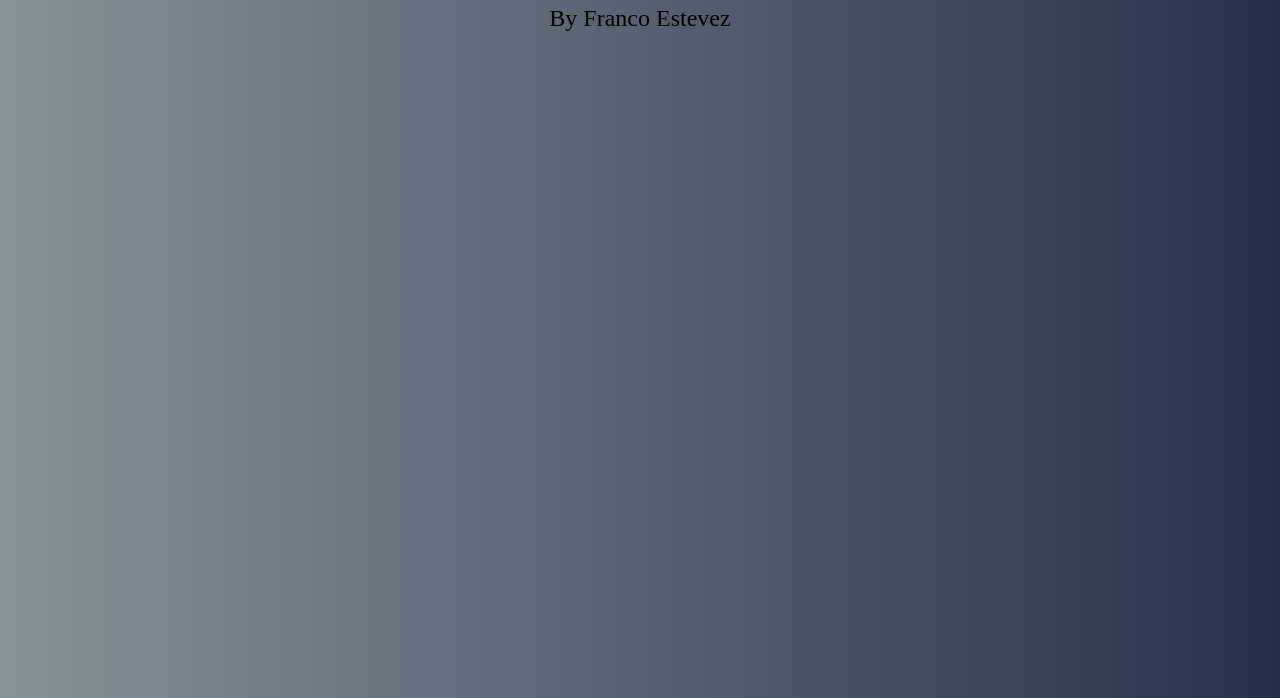
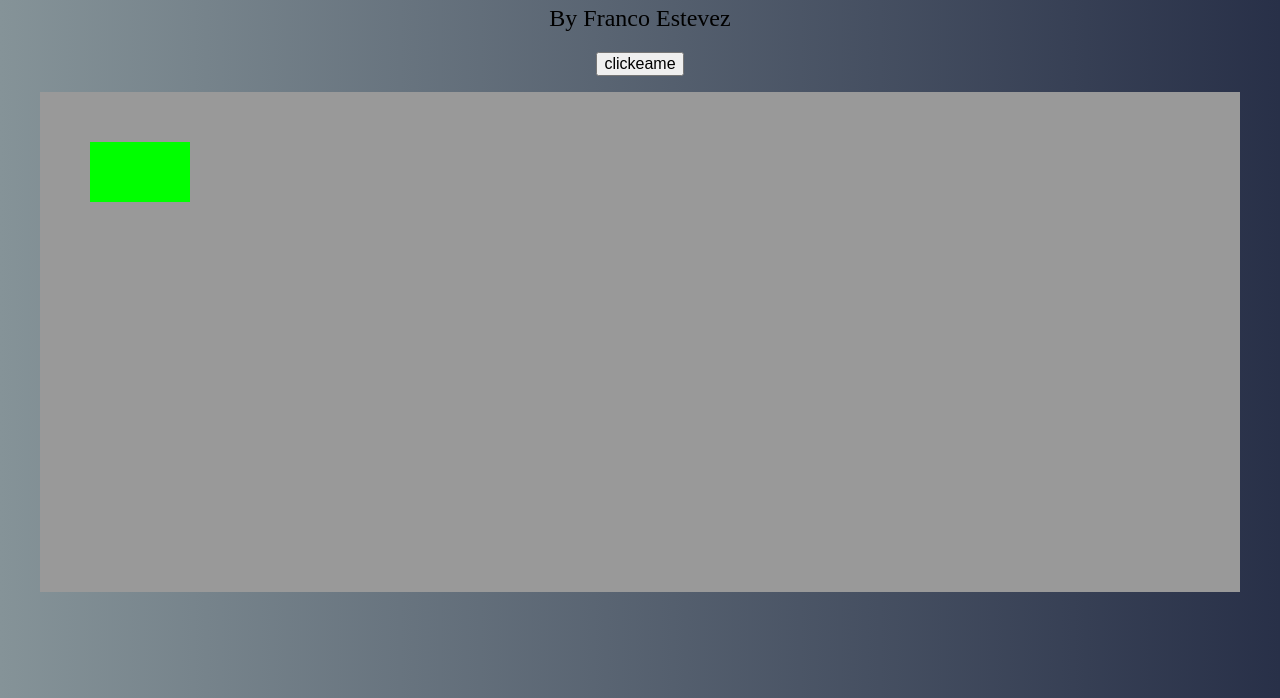
Before and after one commit to FrancoEstevez/snake-game, a plain HTML site: page public/index.html in a window 1280 px wide. Shown: the part 102-800 px from the top of the page. Drawn offline with Linux system fonts and the light colour scheme.

Commit message:
1.1 drawing the canvas

```diff
--- a/public/index.html
+++ b/public/index.html
@@ -16,6 +16,15 @@
         <h2 class="name">
             By Franco Estevez
         </h2>
+        <button onclick="myfunction()">
+            clickeame
+        </button>
+        <p>
+            <canvas id="canvas" width="1200" height="500" style="background:#999">
+                Canvas not supported by your browser.
+            </canvas>
+       </p>
     </div>
+    <script type="application/javascript" src="../scripts/app.js"></script>
 </body>
 </html>
--- /dev/null
+++ b/scripts/app.js
@@ -0,0 +1,17 @@
+const myfunction = () => {
+    alert ("hola")
+}
+let canvas = null;
+let context = null;
+
+const paint = (context) => {
+    context.fillStyle = '#0f0';
+    context.fillRect(50, 50, 100, 60);
+}
+
+const init = () => {
+    canvas = document.getElementById('canvas')
+    context = canvas.getContext('2d');
+    paint(context);
+}
+window.addEventListener('load', init, false);
--- a/styles/reset.css
+++ b/styles/reset.css
@@ -94,7 +94,7 @@
     -webkit-text-decoration-skip: objects; /* 2 */
   }
 
-  /**
+  /*
    * Remove the outline on focused links when they are also active or hovered
    * in all browsers (opinionated).
    */
--- a/styles/style.css
+++ b/styles/style.css
@@ -6,6 +6,7 @@ body {
 .container {
     display: flex;
     flex-direction: column;
+    align-items: center;
     height: 100%;
     width:  100%;
     background: #283048;
@@ -14,17 +15,11 @@ body {
 }
 
 .title {
-    display: flex;
-    justify-content: center;
-    align-items: flex-start;
     margin-bottom: 0;
     font-size: 3rem;
 }
 
 .name {
-    display: flex;
-    justify-content: center;
-    align-items: flex-end;
     font-family: 'Alata';
     font-weight: lighter;
 }
```
